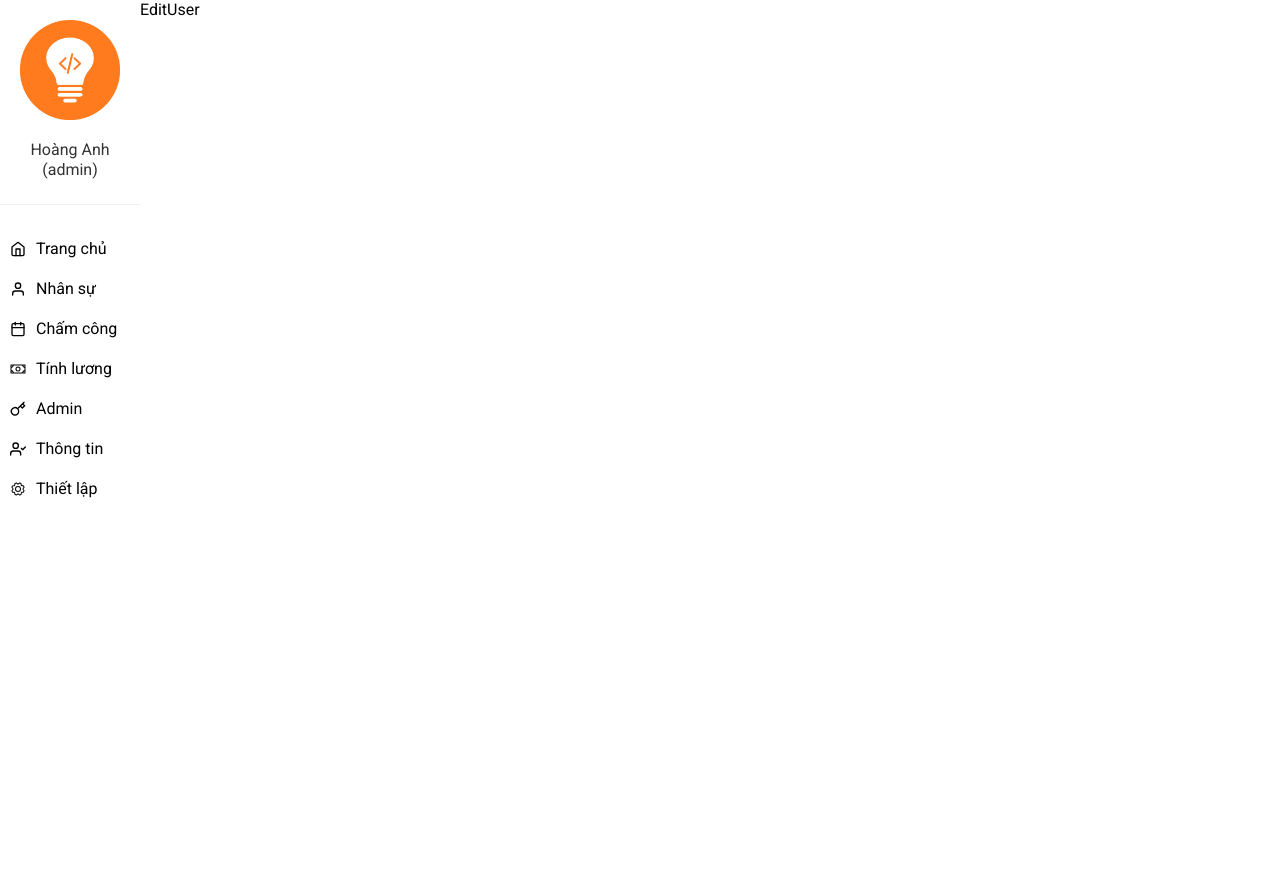
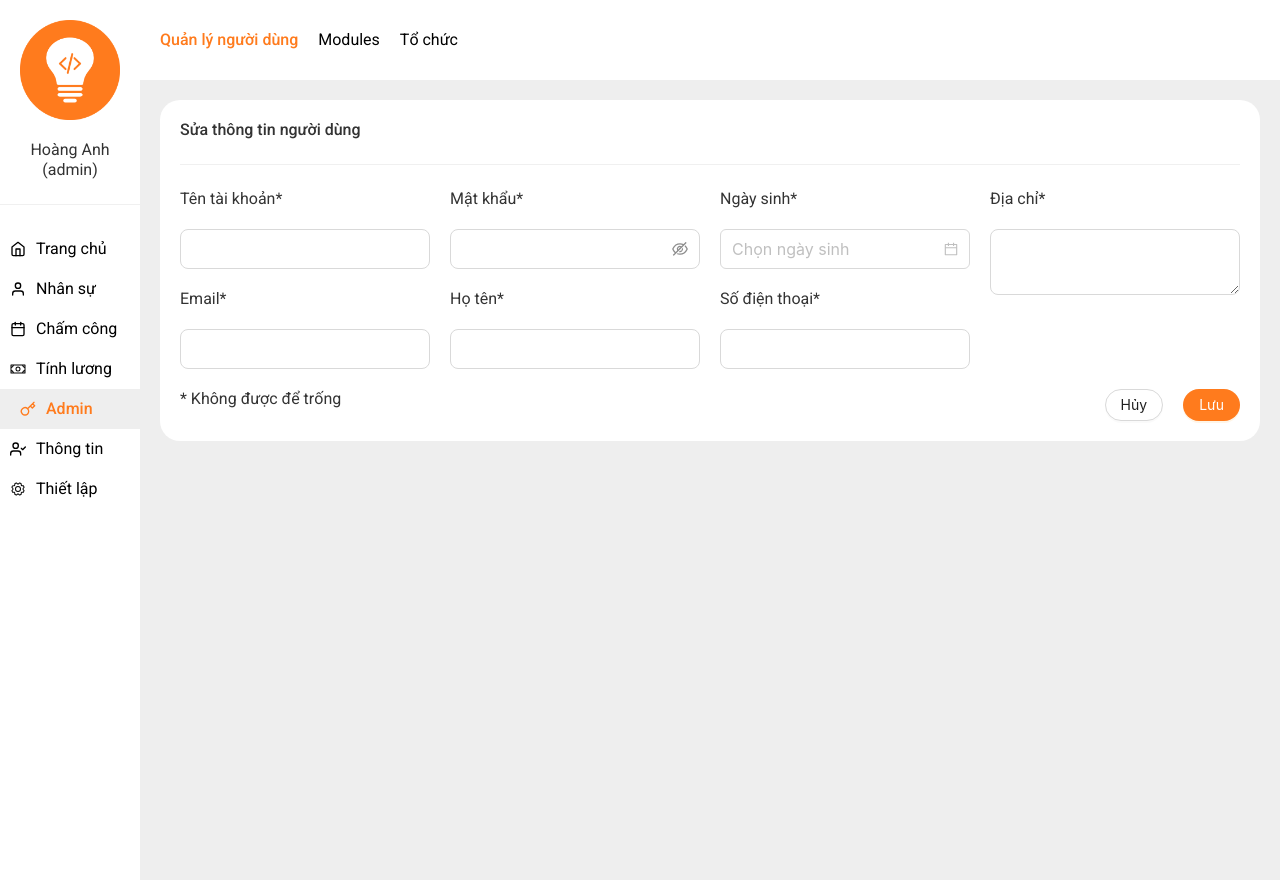
Before and after one commit to CN21CD/fe-HRMS, a React (Vite) app: page /admin/editUser in a window 1280 px wide. Before the commit the page ends 800 px from the top, so only its background shows below. Built offline with nearby package versions, Linux system fonts and the light colour scheme.

Commit message:
add effect for active tab, add EditUser

```diff
--- a/src/App.tsx
+++ b/src/App.tsx
@@ -20,7 +20,11 @@ function App() {
   //   checkLoginStatus();
   // }, []);
 
-  return <Layout />;
+  return (
+    <>
+      <Layout />
+    </>
+  );
 }
 
 export default App;
--- /dev/null
+++ b/src/components/Header.tsx
@@ -0,0 +1,38 @@
+import { NavLink } from 'react-router-dom';
+
+const NAV_LINKS = [
+  {
+    label: 'Quản lý người dùng',
+    link: '/admin',
+  },
+  {
+    label: 'Modules',
+    link: '/admin/modules',
+  },
+  {
+    label: 'Tổ chức',
+    link: '/admin/organization',
+  },
+];
+
+const Header = () => {
+  return (
+    <div className='bg-white h-[80px] p-5 flex gap-5 items-center'>
+      {NAV_LINKS.map((item, index) => (
+        <NavLink
+          className={(navClass) =>
+            navClass.isActive
+              ? 'text-primary-orange transition-all font-medium'
+              : 'transition-all hover:text-primary-orange'
+          }
+          to={item.link}
+          key={index}
+        >
+          <span>{item.label}</span>
+        </NavLink>
+      ))}
+    </div>
+  );
+};
+
+export default Header;
--- a/src/components/Sidebar.tsx
+++ b/src/components/Sidebar.tsx
@@ -1,6 +1,6 @@
 import { FiHome, FiUser, FiCalendar, FiKey, FiUserCheck } from 'react-icons/fi';
 import { PiMoney, PiGear } from 'react-icons/pi';
-import { Link, NavLink } from 'react-router-dom';
+import { NavLink } from 'react-router-dom';
 import avt from '../assets/LogoSample-orange.png';
 import { Divider } from 'antd';
 
@@ -28,7 +28,7 @@ const SIDEBAR_ITEMS = [
   {
     icon: <FiKey />,
     label: 'Admin',
-    link: '/admin/systemUser',
+    link: '/admin',
   },
   {
     icon: <FiUserCheck />,
@@ -45,18 +45,19 @@ const SIDEBAR_ITEMS = [
 const Sidebar = () => {
   return (
     <div className='w-[140px] fixed left-0 top-0 z-10 h-screen'>
-      <img src={avt} alt='' className='w-[100px] h-[100px] m-5' />
+      <img src={avt} alt='avt' className='w-[100px] h-[100px] m-5' />
       <p className='text-center'>Hoàng Anh</p>
       <p className='text-center'>(admin)</p>
       <Divider />
       {SIDEBAR_ITEMS.map((item, index) => (
         <NavLink
-          className={(navClass) =>
-            navClass.isActive
-              ? 'bg-primary-light-gray text-primary-orange font-medium flex items-center pl-5 py-2.5 gap-2.5'
-              : 'flex items-center p-2.5 gap-2.5'
+          className={({ isActive }) =>
+            isActive
+              ? 'bg-primary-light-gray text-primary-orange transition-all font-medium flex items-center pl-5 py-2.5 gap-2.5'
+              : 'flex items-center p-2.5 gap-2.5 transition-all hover:text-primary-orange'
           }
           to={item.link}
+          end={false}
           key={index}
         >
           {item.icon}
--- a/src/router/Router.tsx
+++ b/src/router/Router.tsx
@@ -7,9 +7,8 @@ import EditUser from '../screens/EditUser';
 import Register from '../screens/Register';
 import Verify from '../screens/Verify';
 import Login from '../screens/Login';
-// import Admin from '../screens/Admin';
+import Home from '../screens/Home';
 import App from '../App';
-import Home from '../screens/Home';
 
 export const Routers = createBrowserRouter([
   {
@@ -21,7 +20,7 @@ export const Routers = createBrowserRouter([
         element: <Home />,
       },
       {
-        path: '/admin/systemUser',
+        path: '/admin',
         element: <SystemUser />,
       },
       {
--- a/src/screens/Admin.tsx
+++ /dev/null
@@ -1,22 +0,0 @@
-import { Button } from 'antd';
-import { useDispatch } from 'react-redux';
-import { useNavigate } from 'react-router-dom';
-import { logout } from '../redux/slices/userSlice';
-
-const Admin = () => {
-  const dispatch = useDispatch();
-  const nav = useNavigate();
-
-  const clearToken = async () => {
-    await localStorage.removeItem('authToken');
-    dispatch(logout());
-    nav('/login');
-  };
-  return (
-    <div className='bg-[#EEEEEE] w-full h-screen'>
-      <Button onClick={clearToken}>Đăng xuất</Button>
-    </div>
-  );
-};
-
-export default Admin;
--- a/src/screens/EditUser.tsx
+++ b/src/screens/EditUser.tsx
@@ -1,5 +1,118 @@
+import { Divider, Input, DatePicker, Button, Popconfirm } from 'antd';
+import type { DatePickerProps, PopconfirmProps } from 'antd';
+import { useNavigate } from 'react-router-dom';
+import { useState } from 'react';
+import Header from '../components/Header';
+
 const EditUser = () => {
-  return <div>EditUser</div>;
+  const [name, setName] = useState<string>('');
+  const [email, setEmail] = useState<string>('');
+  const [password, setPassword] = useState<string>('');
+  const [birthday, setBirthday] = useState<string | string[]>('');
+  const [fullName, setFullName] = useState<string>('');
+  const [phoneNumber, setPhoneNumber] = useState<string>('');
+  const [address, setAddress] = useState<string>('');
+  const nav = useNavigate();
+
+  const onDatePickerChange: DatePickerProps['onChange'] = (
+    date,
+    dateString
+  ) => {
+    console.log(date);
+    setBirthday(dateString);
+  };
+
+  const confirm: PopconfirmProps['onConfirm'] = (e) => {
+    console.log(e);
+  };
+
+  return (
+    <>
+      <Header />
+      <div className='bg-primary-light-gray h-screen p-5'>
+        <div className='bg-white rounded-[20px] p-5'>
+          <p className='font-medium'>Sửa thông tin người dùng</p>
+          <Divider />
+          <div className='grid grid-cols-4 gap-5'>
+            <div className='flex flex-col gap-5'>
+              <p>Tên tài khoản*</p>
+              <Input
+                value={name}
+                onChange={(e) => setName(e.target.value)}
+                size='large'
+              />
+              <p>Email*</p>
+              <Input
+                value={email}
+                onChange={(e) => setEmail(e.target.value)}
+                size='large'
+              />
+            </div>
+            <div className='flex flex-col gap-5'>
+              <p>Mật khẩu*</p>
+              <Input.Password
+                value={password}
+                onChange={(e) => setPassword(e.target.value)}
+                size='large'
+              />
+              <p>Họ tên*</p>
+              <Input
+                value={fullName}
+                onChange={(e) => setFullName(e.target.value)}
+                size='large'
+              />
+            </div>
+            <div className='flex flex-col gap-5'>
+              <p>Ngày sinh*</p>
+              <DatePicker
+                onChange={onDatePickerChange}
+                size='large'
+                className='w-full'
+                placeholder={'Chọn ngày sinh'}
+              />
+              <p>Số điện thoại*</p>
+              <Input
+                value={phoneNumber}
+                onChange={(e) => setPhoneNumber(e.target.value)}
+                size='large'
+              />
+            </div>
+            <div className='flex flex-col gap-5'>
+              <p>Địa chỉ*</p>
+              <Input.TextArea
+                value={address}
+                onChange={(e) => setAddress(e.target.value)}
+                size='large'
+              />
+            </div>
+          </div>
+
+          <div className='flex mt-5 justify-between'>
+            <div>
+              <p>* Không được để trống</p>
+            </div>
+            <div className='flex gap-5'>
+              <Button shape='round' onClick={() => nav(-1)}>
+                <span>Hủy</span>
+              </Button>
+
+              <Popconfirm
+                title='Xác nhận lưu'
+                description='Đã kiểm tra đầy đủ thông tin và lưu?'
+                onConfirm={confirm}
+                okText='Lưu'
+                cancelText='Hủy'
+              >
+                <Button type='primary' shape='round'>
+                  <span>Lưu</span>
+                </Button>
+              </Popconfirm>
+            </div>
+          </div>
+        </div>
+      </div>
+    </>
+  );
 };
 
 export default EditUser;
```
